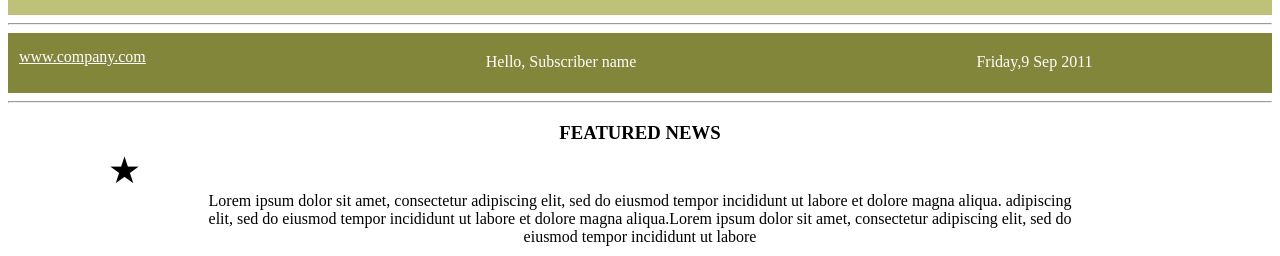
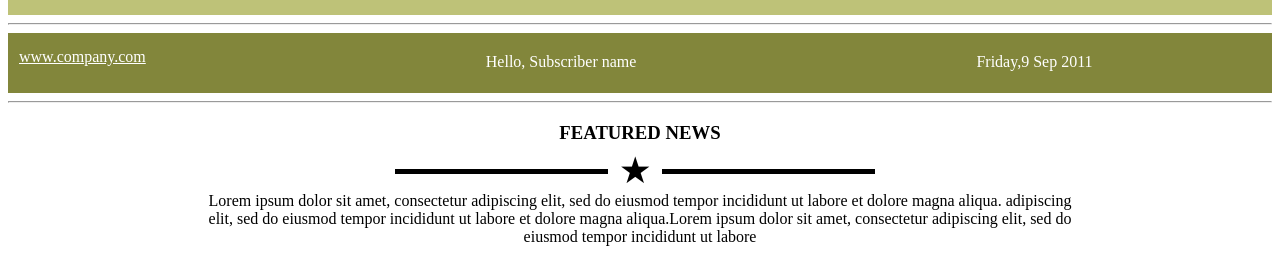
Before and after one commit to Bishal-Bhandari/classwork, a plain HTML site: page index.html in a window 1280 px wide. Shown: the part 163-419 px from the top of the page. Drawn offline with Linux system fonts and the light colour scheme.

Commit message:
CSS added to star and bars

```diff
--- a/style.css
+++ b/style.css
@@ -94,3 +94,21 @@ footer img
         float:right;
         margin-top: -7%;
     }
+.lbar
+    {
+        height: 5px;
+        background-color: #000;
+        width: 20%;
+        margin-left: 27%;
+        margin-top: 20px;
+        margin-right: 1%;
+    }
+.rbar
+    {
+        height: 5px;
+        background-color: #000;
+        width: 20%;
+        margin-left: 1%;
+        margin-top: 20px;
+        margin-right: 1%;
+    }
```
